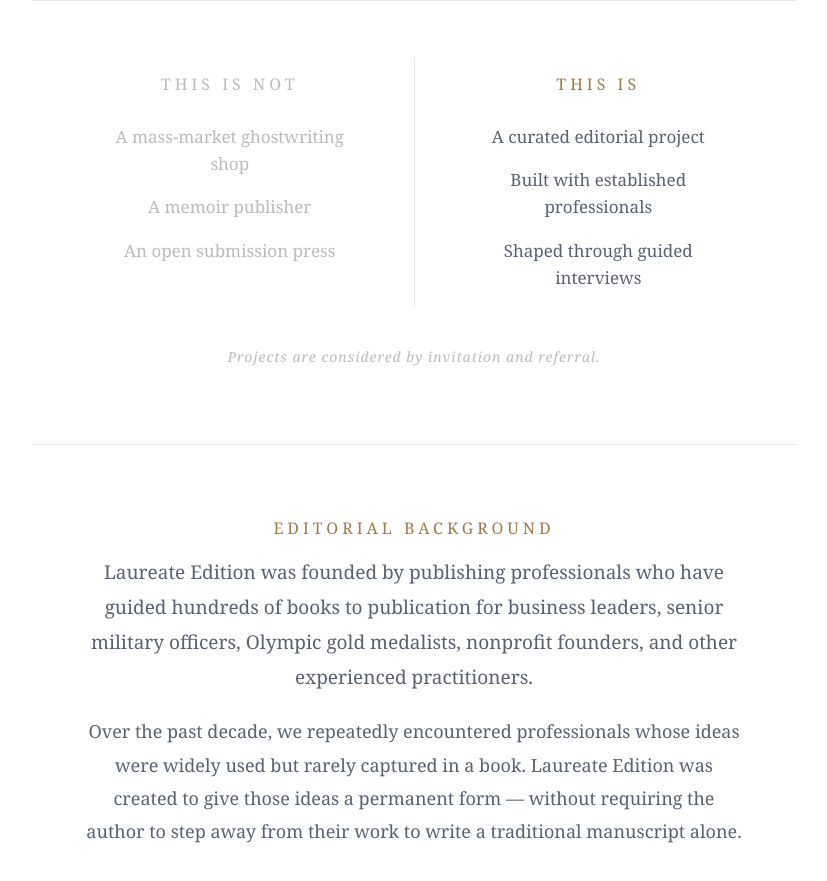
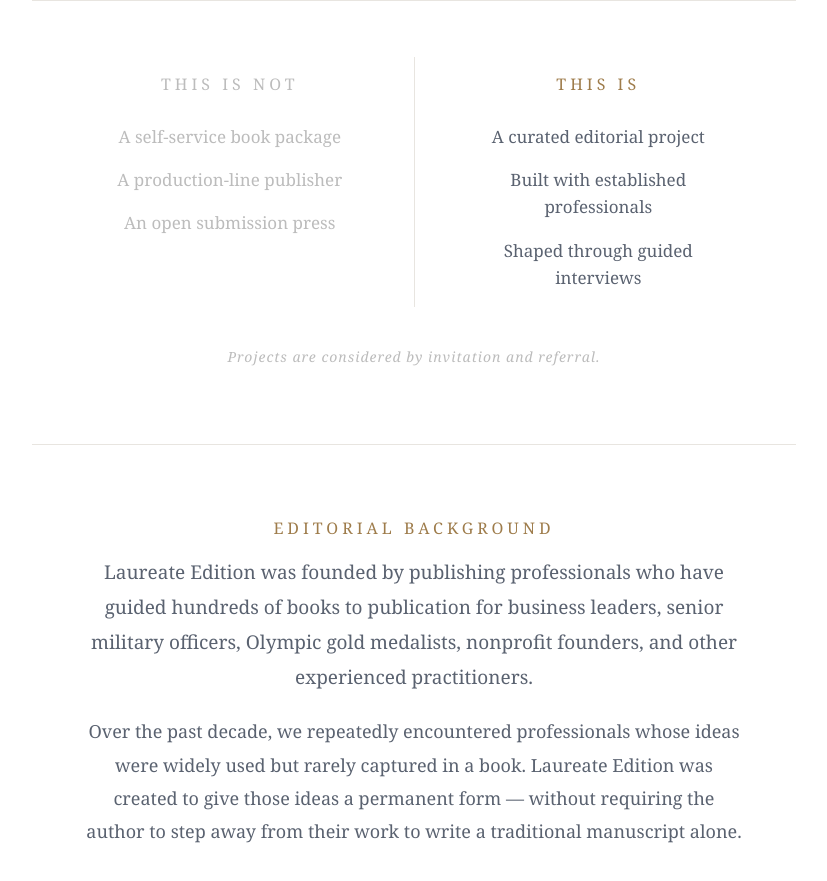
Before and after one commit to jmurray539-bit/laureate-site, a React (Vite) app: page / in a window 1280 px wide. Shown: the part 3360-4241 px from the top of the page, without its empty margins (226-1053 px from the left). Built offline with nearby package versions, Linux system fonts and the light colour scheme.

Commit message:
Update This Is Not section on homepage

```diff
--- a/src/pages/laureate_homepage_v5.jsx
+++ b/src/pages/laureate_homepage_v5.jsx
@@ -459,8 +459,8 @@
                 This is not
               </p>
               {[
-                "A mass-market ghostwriting shop",
-                "A memoir publisher",
+                "A self-service book package",
+                "A production-line publisher",
                 "An open submission press",
               ].map((item, i) => (
                 <p key={i} style={{
```
